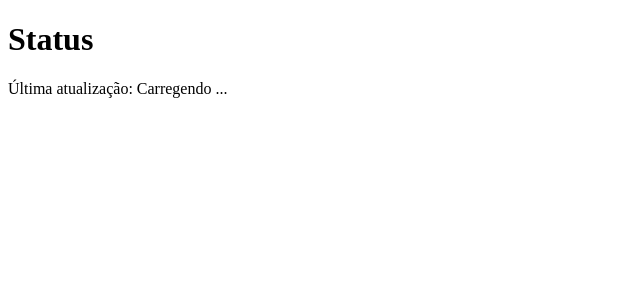
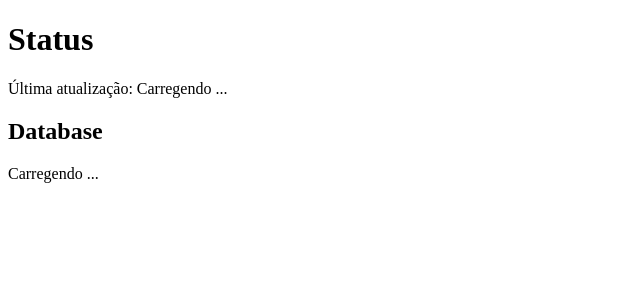
Before and after one commit to Adriel-oa/clone-tabnews, a Next.js app: page /status in a window 1280 px wide. Shown: the top 300 px of the page, without its empty margins (0-640 px from the left). Built offline with nearby package versions, Linux system fonts and the light colour scheme; no server answers; the database is empty.

Commit message:
fix: corrige renderização do DatabaseStatusInformation

```diff
--- a/pages/status/index.js
+++ b/pages/status/index.js
@@ -49,11 +49,11 @@ function DatabaseStatus() {
         </div>
       </>
     );
-    return (
-      <>
-        <h2>Database</h2>
-        <div>{DatabaseStatusIformation}</div>
-      </>
-    );
   }
+  return (
+    <>
+      <h2>Database</h2>
+      <div>{DatabaseStatusIformation}</div>
+    </>
+  );
 }
```
